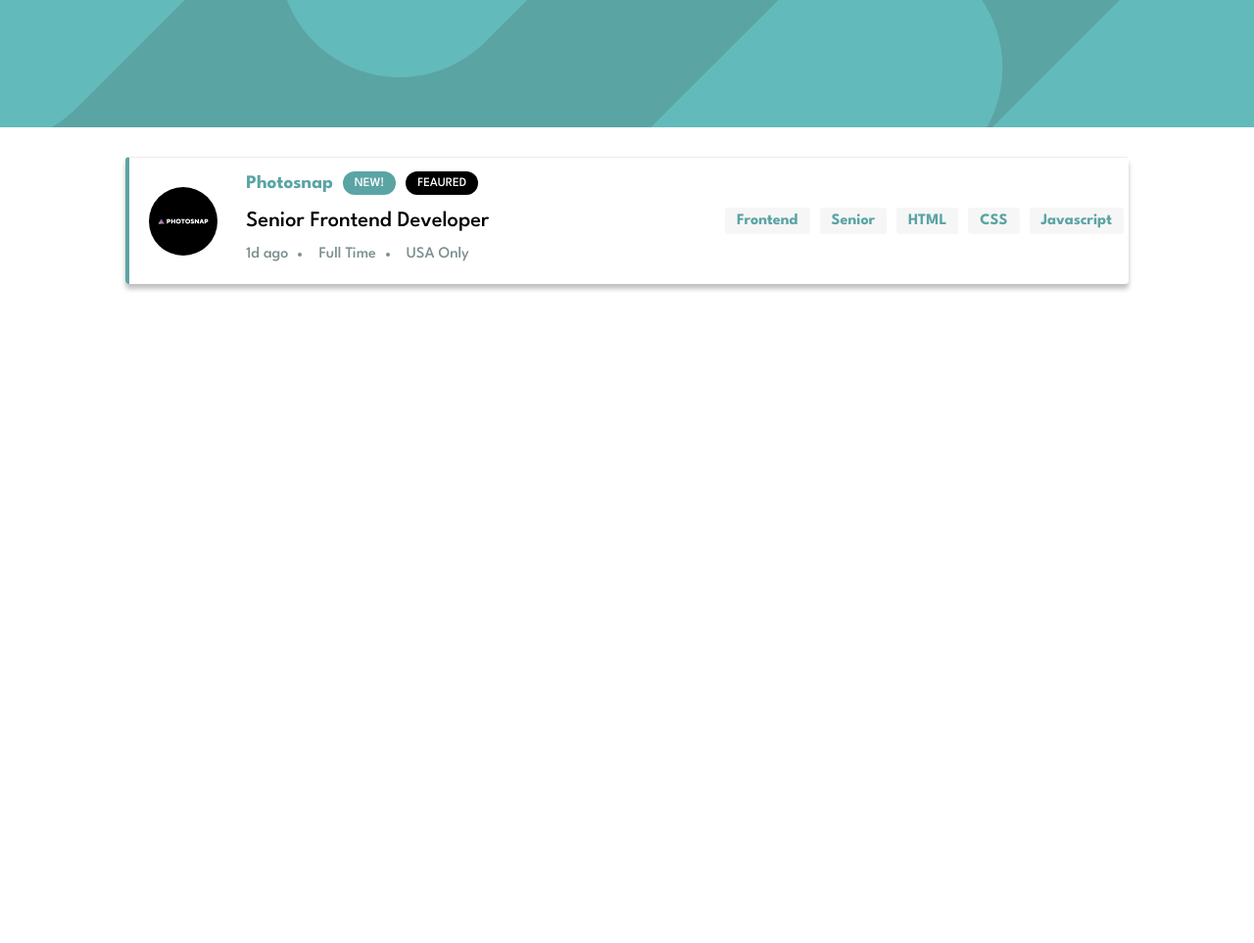
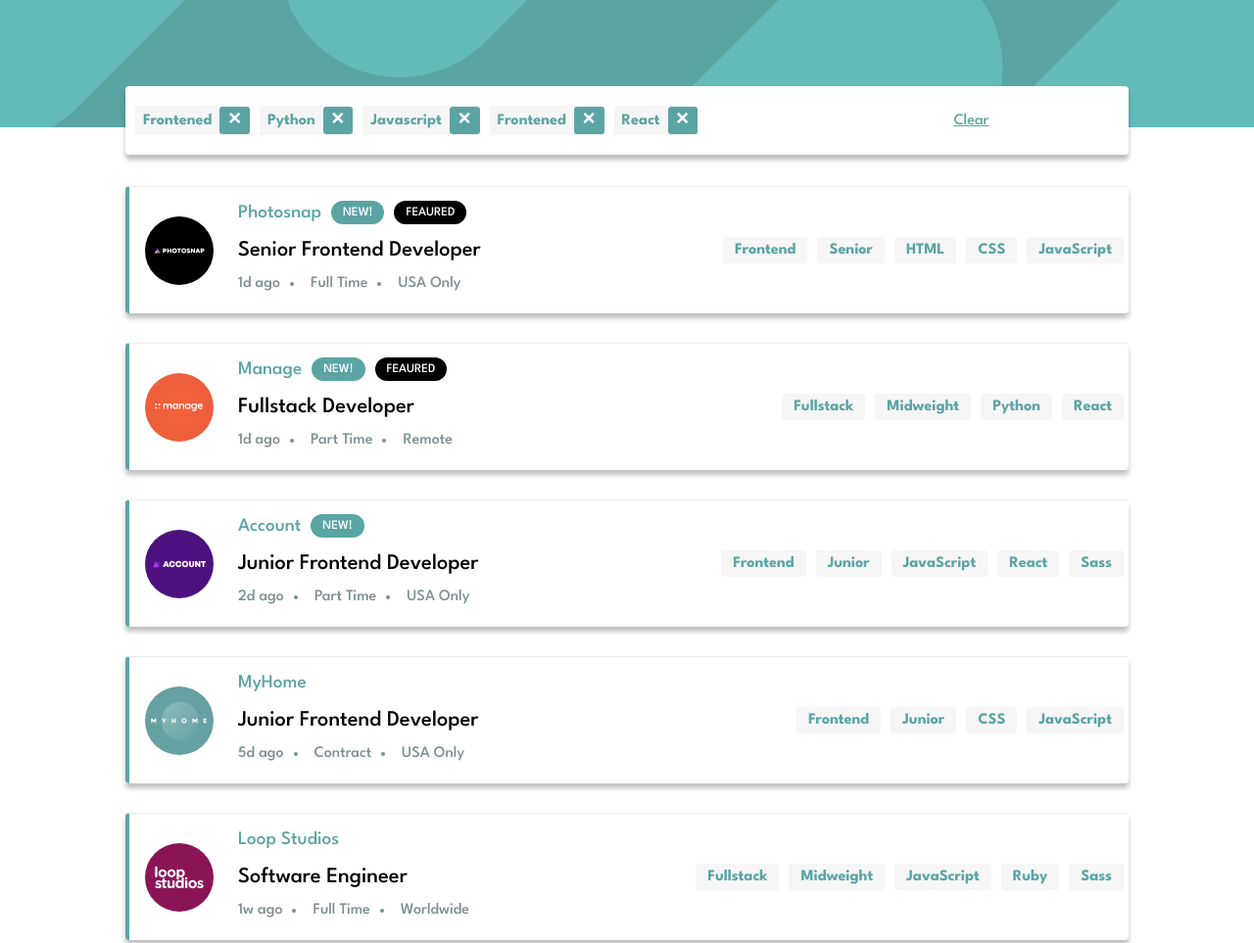
Before and after one commit to hariprasad9899/Fronend_Level3_Part_2, a plain HTML site: page static-job-listings-master/index.html in a window 1280 px wide. Shown: the top 963 px of the page at 98% size. Before the commit the page ends 800 px from the top, so only its background shows below. Drawn offline with Linux system fonts and the light colour scheme.

Commit message:
3/5 done

```diff
--- a/static-job-listings-master/App/app.js
+++ b/static-job-listings-master/App/app.js
@@ -0,0 +1,78 @@
+
+let job = document.getElementsByClassName('job')[0];
+let allNode = document.getElementsByClassName('all')[0];
+let clonedJobNode = job.cloneNode(1);
+
+
+
+window.onload = function() {
+    //method 1
+    // fetch("./data.json")
+    // .then(res => {
+    //     return res.json();
+    // })
+    // .then(r => {
+    //     console.log(r)
+    // });
+    //method 2
+    // let data = new Promise((resolve,reject) => {
+    //     let data = fetch("./data.json");
+    //     resolve(data);
+    // }).then(response => {
+    //     return response.json();
+    // }).then(result => {
+    //     console.log(result);
+    // })
+
+    // method 3 (Most Preferred)
+
+    async function getData() {
+        let pureData = await fetch("./data.json");
+        let jsonData = await pureData.json();
+        return jsonData;
+    }
+
+    function setElements(jobData,myNode) {
+        let cimg = [...myNode.getElementsByClassName('cimg')];
+        cimg.forEach(elem => elem.src = jobData.logo);
+        let cname = myNode.getElementsByClassName('cname')[0];
+        cname.innerText = jobData.company;
+        let cpos = myNode.getElementsByClassName('cpos')[0];
+        cpos.innerText = jobData.position;
+        let addInfo = [jobData.postedAt,jobData.contract,jobData.location];
+        let cinfo = [...myNode.getElementsByClassName('cinfo')];
+        for(let j in cinfo) cinfo[j].innerText = addInfo[j];
+        let newTag = myNode.getElementsByClassName('new')[0];
+        let featuredTag = myNode.getElementsByClassName('featured')[0];
+        if(jobData.new === false) newTag.style.display = "none";
+        if(jobData.featured === false) featuredTag.style.display = "none";
+    }
+
+    function setSkills(jobData,myNode) {
+        let skills = myNode.getElementsByClassName('mySkills')[0];
+        let pElem = [...skills.getElementsByTagName('p')];
+        pElem[0].innerText = jobData.role;
+        pElem[1].innerText = jobData.level;
+        let skillSet = jobData.languages.concat(jobData.tools)
+        for (let val of skillSet) {
+            let pNode = document.createElement('p');
+            pNode.innerText = val;
+            skills.appendChild(pNode);
+        }
+    }
+
+    async function fillData() {
+        let usersData = await getData();
+        for(let jobData of usersData) {
+            let allNode = document.getElementsByClassName('all')[0];
+            let job = document.getElementsByClassName('job')[0];
+            let clonedJobNode = job.cloneNode(1);
+            clonedJobNode.style.display = "flex";
+            setElements(jobData,clonedJobNode);
+            setSkills(jobData,clonedJobNode);
+            allNode.appendChild(clonedJobNode);
+
+        }
+    }
+    fillData();
+}
--- a/static-job-listings-master/Style/media.css
+++ b/static-job-listings-master/Style/media.css
@@ -22,6 +22,9 @@
         padding: 4px 8px 4px 8px;
         border-radius: 2px;
     }
+    .selected {
+        width: 95%;
+    }
 }
 
 
@@ -30,6 +33,9 @@
         margin: auto;
         width: 50px;
         height: 50px;
+    }
+    .all:first-child {
+        margin-top: 120px;
     }
 
 }
@@ -68,4 +74,7 @@
         left: 20px;
         display: block;
     }
+    .all:first-child {
+        margin-top: 120px;
+    }
 }
--- a/static-job-listings-master/Style/style.css
+++ b/static-job-listings-master/Style/style.css
@@ -46,19 +46,21 @@ main {
     border-left: 4px solid hsl(180, 29%, 50%);
     box-shadow: 0px 5px 5px rgba(0, 0, 0, 0.247);
 }
-
 .companyImg {
-    flex-grow: 1;
+    /* flex-grow: 1; */
+    width: 10%;
     display: flex;
 }
 .companyInfo {
     margin-left: 10px;
-    flex-grow: 6;
+    /* flex-grow: 6; */
+    width: 40%;
     display: flex;
     flex-direction: column;
 }
 .mySkills {
-    flex-grow: 0;
+    /* flex-grow: 0; */
+    width: 50%;
 }
 .companyImg img {
     margin: auto;
@@ -82,6 +84,7 @@ main {
 }
 .rowOne .title h3 {
     font-size: 1.2em;
+    font-weight: 400;
     color: hsl(180, 29%, 50%);
 }
 .rowOne .extra {
@@ -140,3 +143,82 @@ main {
     width: 50px;
     height: 50px;
 }
+.mySkills p:hover {
+    background-color: hsl(180, 29%, 50%);
+    color: white;
+    cursor: pointer;
+}
+main {
+    position: relative;
+}
+.selected {
+    position: absolute;
+    width: 80%;
+    /* height: 70px; */
+    padding: 20px 10px 20px 10px;
+    top: 7%;
+    left: 50%;
+    display: flex;
+    border-radius: 4px;
+    transform: translate(-50%,-50%);
+    background-color: white;
+    box-shadow: 0px 5px 5px rgba(0, 0, 0, 0.268);
+}
+.all:first-child {
+    margin-top: 60px;
+}
+.values {
+    width: 70%;
+    /* height: 100%; */
+    display: flex;
+    flex-wrap: wrap;
+    gap: 10px;
+    align-items: center;
+    /* border: 1px solid black; */
+}
+.clearBtn {
+    width: 30%;
+    /* height: 100%; */
+    display: flex;
+    align-items: center;
+    justify-content: center;
+    /* border: 1px solid blue; */
+}
+
+.mySkills p {
+    color: hsl(180, 29%, 50%);
+    margin: 0px 5px 0px 5px;
+    font-weight: 600;
+    border-radius: 3px;
+    padding: 6px 12px 6px 12px;
+    background-color: hsla(0, 0%, 93%, 0.483);
+}
+.tablet {
+    height: 30px;
+    display: flex;
+    align-items: center;
+    justify-content: center;
+    background-color: hsla(0, 0%, 93%, 0.483);
+}
+.tablet p {
+    color: hsl(180, 29%, 50%);
+    font-weight: 600;
+    border-radius: 3px;
+    padding: 3px 8px 3px 8px;
+}
+.tablet p:nth-child(2){
+    font-size: 1.8em;
+    font-weight: 100;
+    color: white;
+    padding: 1px 8px 1px 8px;
+    background-color: hsl(180, 29%, 50%);
+}
+.clearBtn p {
+    margin: auto;
+    color: hsl(180, 29%, 50%);
+    text-decoration:underline;
+}
+.clearBtn p:hover {
+    cursor: pointer;
+    color: gray;
+}
--- a/static-job-listings-master/index.html
+++ b/static-job-listings-master/index.html
@@ -14,39 +14,64 @@
         <div class="topBg"></div>
         <div class="content">
             <div class="all">
-                <div class="job">
+                <div class="job" style="display: none">
                     <div class="companyImg">
-                        <img src="./images/photosnap.svg" alt="">
+                        <img class="cimg" src="./images/photosnap.svg" alt="">
                     </div>
                     <div class="companyInfo">
                         <div class="rowOne">
                             <div class="title">
-                                <h3>Photosnap</h3>
+                                <h3 class="cname">Photosnap</h3>
                             </div>
                             <div class="extra">
-                                <p>NEW!</p>
-                                <p>FEAURED</p>
+                                <p class="new">NEW!</p>
+                                <p class="featured">FEAURED</p>
                             </div>
                         </div>
                         <div class="rowTwo">
-                            <h2>Senior Frontend Developer</h2>
+                            <h2 class="cpos">Senior Frontend Developer</h2>
                         </div>
                         <div class="rowThree">
-                            <li>1d ago</li>
-                            <li>Full Time</li>
-                            <li>USA Only</li>
+                            <li class="cinfo">1d ago</li>
+                            <li class="cinfo">Full Time</li>
+                            <li class="cinfo">USA Only</li>
                         </div>
                     </div>
                     <div class="mySkills">
-                        <p>Frontend</p>
-                        <p>Senior</p>
-                        <p>HTML</p>
-                        <p>CSS</p>
-                        <p>Javascript</p>
+                        <p class="role">Frontend</p>
+                        <p class="level">Senior</p>
                     </div>
 
-                    <img src="./images/photosnap.svg" alt="" id="mobImg">
+                    <img class="cimg" src="./images/photosnap.svg" alt="" id="mobImg">
                 </div>
+            </div>
+        </div>
+
+        <div class="selected">
+            <div class="values">
+                <div class="tablet">
+                    <p>Frontened</p>
+                    <p>&times;</p>
+                </div>
+                <div class="tablet">
+                    <p>Python</p>
+                    <p>&times;</p>
+                </div>
+                <div class="tablet">
+                    <p>Javascript</p>
+                    <p>&times;</p>
+                </div>
+                <div class="tablet">
+                    <p>Frontened</p>
+                    <p>&times;</p>
+                </div>
+                <div class="tablet">
+                    <p>React</p>
+                    <p>&times;</p>
+                </div>
+            </div>
+            <div class="clearBtn">
+                <p>Clear</p>
             </div>
         </div>
     </main>
```
